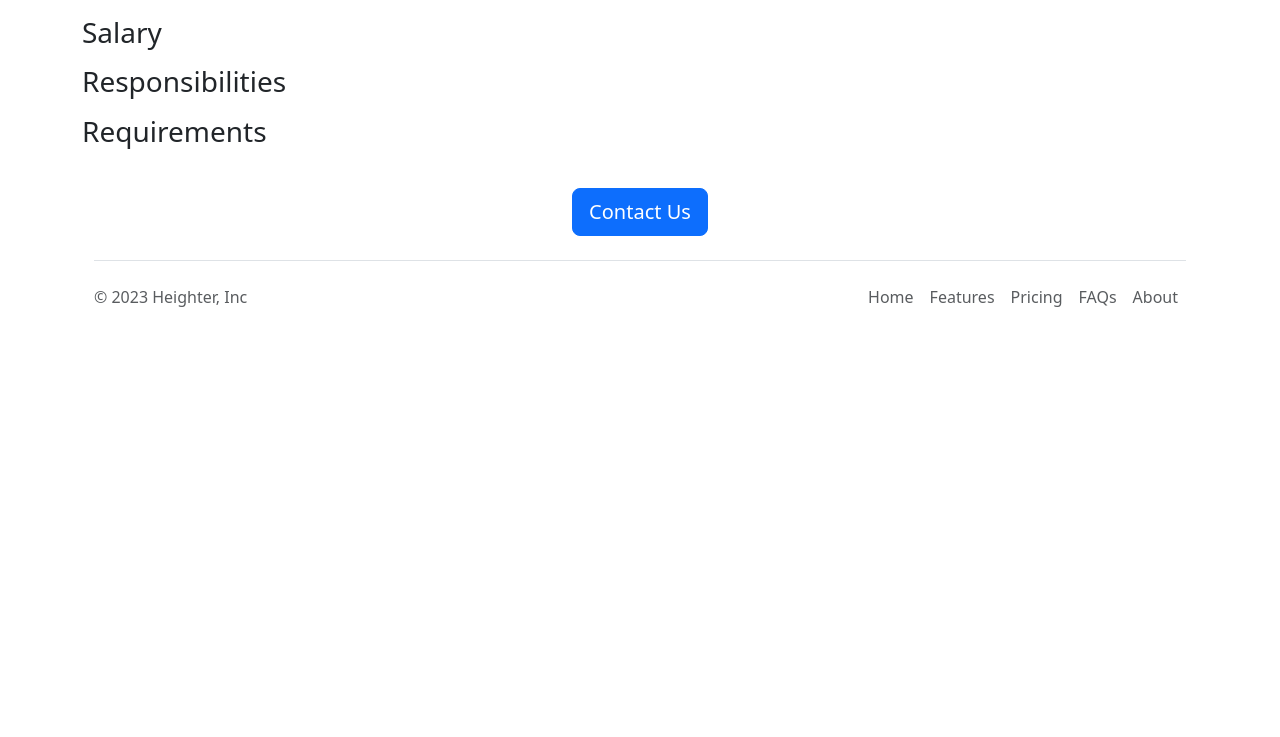
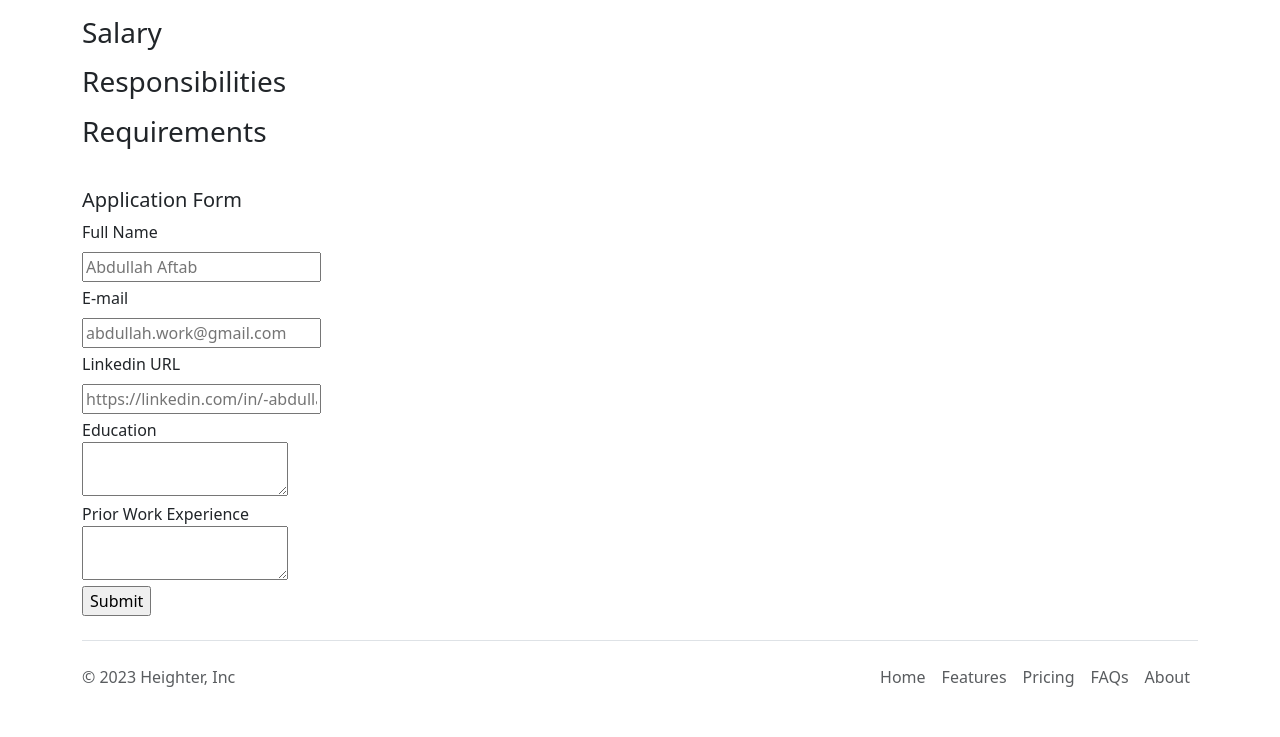
Before and after one commit to heighterses/heighter-career-website, a Flask app: template templates/jobpage.html in a window 1280 px wide. Shown: the part 575-1312 px from the top of the page. Before the commit the page ends 882 px from the top, so only its background shows below. Run offline with Flask 3, Linux system fonts and the light colour scheme; the template is opened without the code that fills it, so the values that code supplies are empty.

Commit message:
making routes for applying jobs and submission possible

```diff
--- a/app.py
+++ b/app.py
@@ -1,4 +1,4 @@
-from flask import Flask, render_template
+from flask import Flask, render_template,jsonify, request
 from database import load_jobs_from_db, load_job_from_db
 
 app = Flask(__name__)
@@ -13,5 +13,12 @@ def show_job(id):
     job = load_job_from_db(id)
     return render_template('jobpage.html', job=job)
 
+@app.route("/job/<id>/apply", methods=['post'])
+def apply_to_job(id):
+  data = request.form
+  return render_template('application_submitted.html', application = data)
+
+
+
 if __name__ == "__main__":
     app.run(host='0.0.0.0', debug=True)
--- /dev/null
+++ b/templates/application_form.html
@@ -0,0 +1,33 @@
+<h5>Application Form</h5>
+
+<form action="/job/{{job['id']}}/apply" method="post">
+  <div class="mb-1">
+    <label class="form-label">Full Name</label><br>
+
+    <input type="text" name="full_name" class="form-input" placeholder="Abdullah Aftab">
+  </div>
+
+  <div class="mb-1">
+    <label class="form-label">E-mail</label><br>
+    <input type="text" name="email" class="form-input" placeholder="abdullah.work@gmail.com">
+  </div>
+
+  <div class="mb-1">
+    <label class="form-label">Linkedin URL</label><br>
+    <input type="text" name="linkedin_url" class="form-input" placeholder="https://linkedin.com/in/-abdullah-aftab------
+      if you don't have Linkedin then you can share your resume link/url">
+  </div>
+
+  <div>
+      <label>Education</label><br>
+      <textarea name="education"></textarea>
+    </div>
+
+  <div>
+      <label>Prior Work Experience</label><br>
+      <textarea name="experience"></textarea>
+    </div>
+
+
+  <input type="submit">
+</form>
--- a/templates/jobpage.html
+++ b/templates/jobpage.html
@@ -48,8 +48,9 @@
         <p>{{job.requirements}}</p>
       </div>
 
-      <div class="text-center contact-btn-container">
-        <button class="btn btn-primary btn-lg" id="contact-btn">Contact Us</button>
+
+
+        {%include 'application_form.html'%}
       </div>
 
       {% include 'footer.html' %}
--- a/templates/nav.html
+++ b/templates/nav.html
@@ -7,7 +7,7 @@
     </div>
 
     <ul class="nav col-12 col-md-auto mb-2 justify-content-center mb-md-0">
-      <li><a href="#" class="nav-link px-2 link-secondary">Home</a></li>
+      <li><a href="/" class="nav-link px-2 link-secondary">Home</a></li>
       <li><a href="#" class="nav-link px-2">Features</a></li>
       <li><a href="#" class="nav-link px-2">Pricing</a></li>
       <li><a href="#" class="nav-link px-2">FAQs</a></li>
```
Also changed, not shown: templates/application_submitted.html (added, +53 -0 lines), static/apply.jpeg (added), templates/style.css (added), 1 other file.
